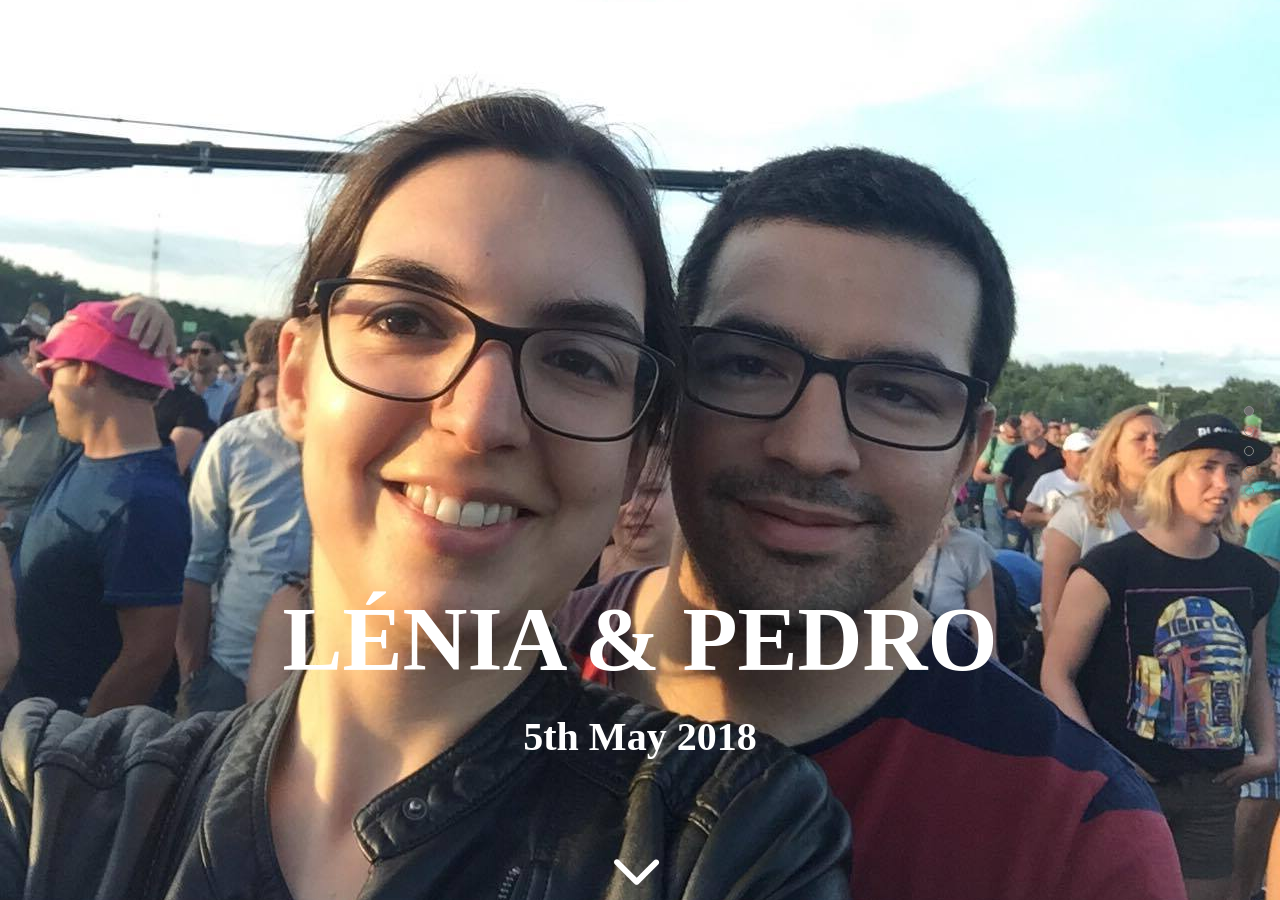
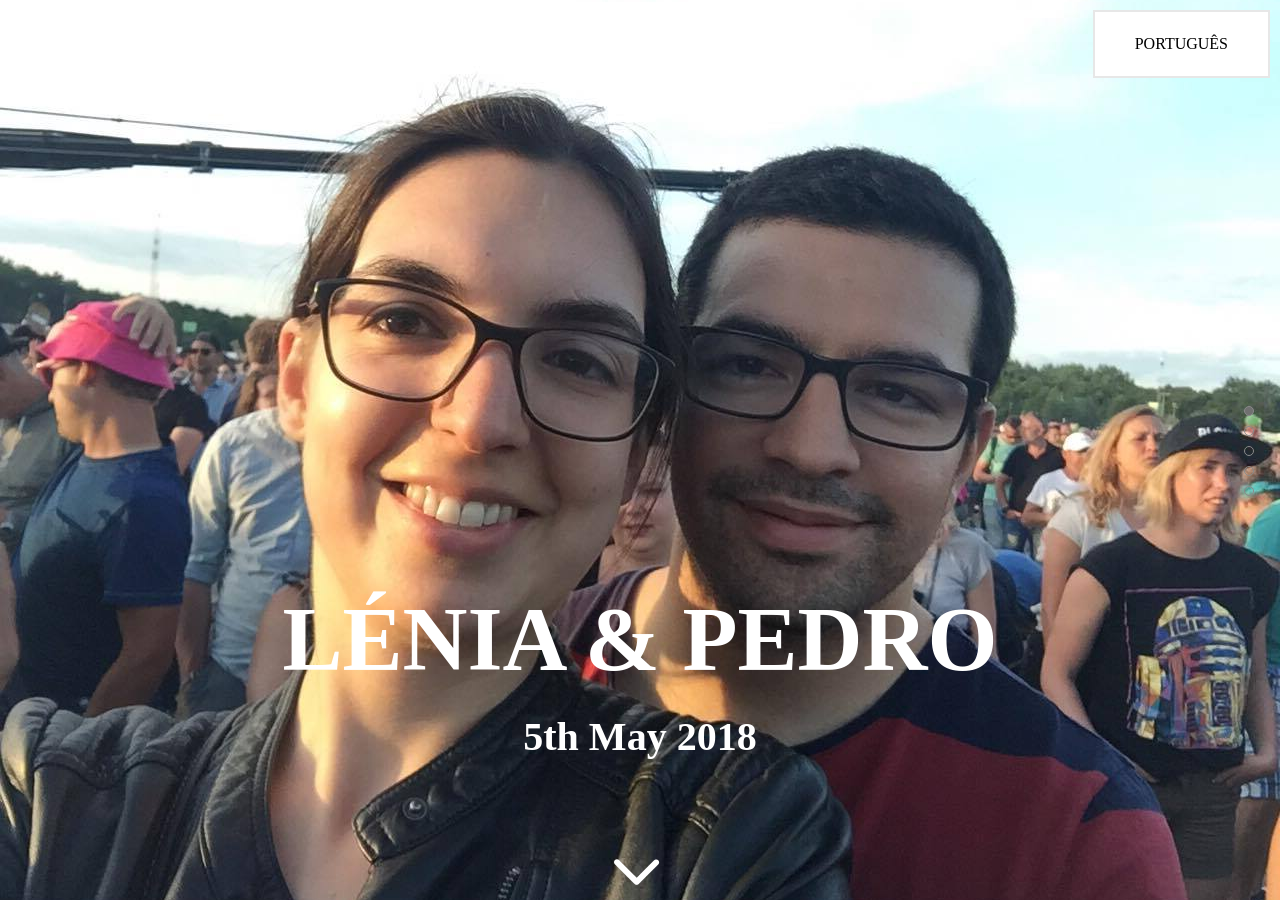
Before and after one commit to pedrocarmona/casamento, a Jekyll site: the page built from index.en.html, in a window 1280 px wide. Built offline with Jekyll 4.4.1, drawn with Linux system fonts in a browser that asks for light colours; nearby versions of some CDN libraries; some web fonts are replaced; comment, search, counter and statistics services are not loaded.

Commit message:
add translate button

```diff
--- a/_layouts/wedding.html
+++ b/_layouts/wedding.html
@@ -57,11 +57,12 @@ _options:
         <div id="logoBackground"></div>
     </header>
 
+    <div style="position: fixed;z-index:99; top: 0; right: 0; border: 0;" >
+         <a class="translate-button" title="translate" href="{{ site.baseurl }}/{{ page.other_translation_url }}">{{ page.other_translation_lang }}</a>
+    </div>
 
 
     <div id="section0" class="section" data-name="intro">
-
-
         <div class="headings animated fadeInLeft">
             {% if site.home.section1 %}{{ site.home.section1 }}{% endif %}
             {% if site.home.section2 %}{{ site.home.section2 }}{% endif %}
--- a/_sass/simple-texture-wedding.scss
+++ b/_sass/simple-texture-wedding.scss
@@ -202,6 +202,26 @@ textarea {
     }
 }
 
+.translate-button {
+    padding: 14px 40px;
+    margin: 10px 10px;
+    float: right;
+    font-size: 16px;
+    cursor: pointer;
+
+    background-color: white;
+    color: black;
+    border: 2px solid #e7e7e7;
+
+    -webkit-transition-duration: 0.4s; /* Safari */
+    transition-duration: 0.4s;
+}
+
+.translate-button:hover {
+    background-color: #e7e7e7;
+    color: black;
+}
+
 .wrapper{
     /*-webkit-box-sizing: border-box;
     -moz-box-sizing: border-box;
--- a/_sass/simple-texture/wedding/_responsive.scss
+++ b/_sass/simple-texture/wedding/_responsive.scss
@@ -4,7 +4,7 @@
     }
 }
 
-@media only screen and (max-height: 320px) {
+@media only screen and (max-height: 480px) {
     .btn-continue {
         width: 16px;
         height: 16px;
@@ -12,6 +12,7 @@
 
         background-image: url('../images/theme/btn-more-small.png');
     }
+
 }
 
 @media only screen and (max-width: 1200px) {
--- a/index.en.html
+++ b/index.en.html
@@ -3,4 +3,6 @@ layout: wedding
 title: Wedding Lénia & Pedro
 lang: en
 ref: home
+other_translation:
+other_translation_lang: PORTUGUÊS
 ---
--- a/index.html
+++ b/index.html
@@ -3,4 +3,6 @@ layout: wedding
 title: Casamento Lénia & Pedro
 lang: pt
 ref: home
+other_translation_url: index.en.html
+other_translation_lang: ENGLISH
 ---
```
